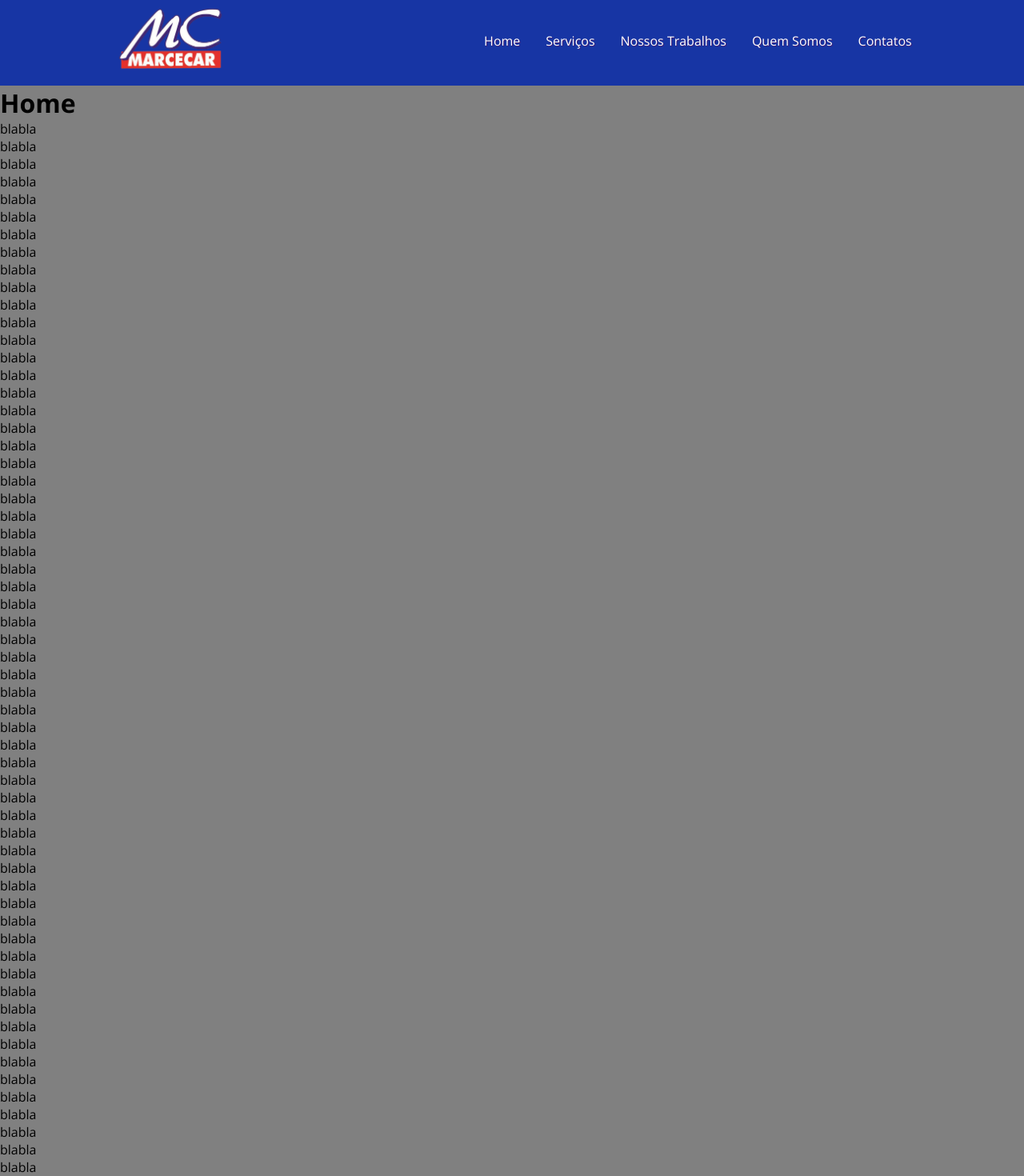
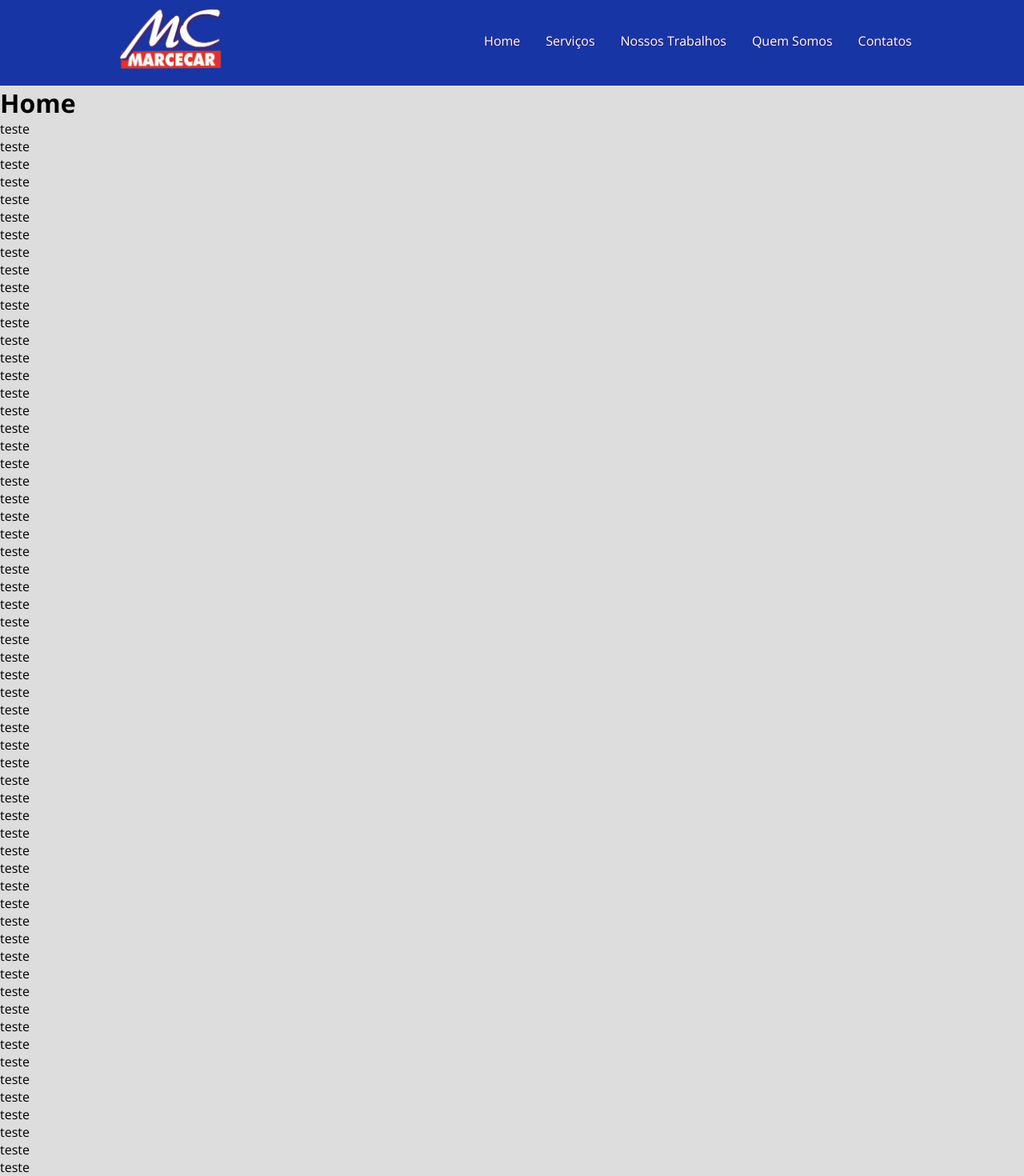
Before and after one commit to HiroVasconcelos/marcecar-app, a React (Create React App) app: page / in a window 1280 px wide. Shown: the part 5-1475 px from the top of the page at 80% size. Built offline with nearby package versions, Linux system fonts and the light colour scheme.

Commit message:
small changes

```diff
--- a/src/components/pages/Home.js
+++ b/src/components/pages/Home.js
@@ -4,66 +4,66 @@ function Home() {
     return(
         <div className={style.contentStyle}>
             <h1>Home</h1>
-            <div>blabla</div>
-            <div>blabla</div>
-            <div>blabla</div>
-            <div>blabla</div>
-            <div>blabla</div>
-            <div>blabla</div>
-            <div>blabla</div>
-            <div>blabla</div>
-            <div>blabla</div>
-            <div>blabla</div>
-            <div>blabla</div>
-            <div>blabla</div>
-            <div>blabla</div>
-            <div>blabla</div>
-            <div>blabla</div>
-            <div>blabla</div>
-            <div>blabla</div>
-            <div>blabla</div>
-            <div>blabla</div>
-            <div>blabla</div>
-            <div>blabla</div>
-            <div>blabla</div>
-            <div>blabla</div>
-            <div>blabla</div>
-            <div>blabla</div>
-            <div>blabla</div>
-            <div>blabla</div>
-            <div>blabla</div>
-            <div>blabla</div>
-            <div>blabla</div>
-            <div>blabla</div>
-            <div>blabla</div>
-            <div>blabla</div>
-            <div>blabla</div>
-            <div>blabla</div>
-            <div>blabla</div>
-            <div>blabla</div>
-            <div>blabla</div>
-            <div>blabla</div>
-            <div>blabla</div>
-            <div>blabla</div>
-            <div>blabla</div>
-            <div>blabla</div>
-            <div>blabla</div>
-            <div>blabla</div>
-            <div>blabla</div>
-            <div>blabla</div>
-            <div>blabla</div>
-            <div>blabla</div>
-            <div>blabla</div>
-            <div>blabla</div>
-            <div>blabla</div>
-            <div>blabla</div>
-            <div>blabla</div>
-            <div>blabla</div>
-            <div>blabla</div>
-            <div>blabla</div>
-            <div>blabla</div>
-            <div>blabla</div>
-            <div>blabla</div>
+            <div>teste</div>
+            <div>teste</div>
+            <div>teste</div>
+            <div>teste</div>
+            <div>teste</div>
+            <div>teste</div>
+            <div>teste</div>
+            <div>teste</div>
+            <div>teste</div>
+            <div>teste</div>
+            <div>teste</div>
+            <div>teste</div>
+            <div>teste</div>
+            <div>teste</div>
+            <div>teste</div>
+            <div>teste</div>
+            <div>teste</div>
+            <div>teste</div>
+            <div>teste</div>
+            <div>teste</div>
+            <div>teste</div>
+            <div>teste</div>
+            <div>teste</div>
+            <div>teste</div>
+            <div>teste</div>
+            <div>teste</div>
+            <div>teste</div>
+            <div>teste</div>
+            <div>teste</div>
+            <div>teste</div>
+            <div>teste</div>
+            <div>teste</div>
+            <div>teste</div>
+            <div>teste</div>
+            <div>teste</div>
+            <div>teste</div>
+            <div>teste</div>
+            <div>teste</div>
+            <div>teste</div>
+            <div>teste</div>
+            <div>teste</div>
+            <div>teste</div>
+            <div>teste</div>
+            <div>teste</div>
+            <div>teste</div>
+            <div>teste</div>
+            <div>teste</div>
+            <div>teste</div>
+            <div>teste</div>
+            <div>teste</div>
+            <div>teste</div>
+            <div>teste</div>
+            <div>teste</div>
+            <div>teste</div>
+            <div>teste</div>
+            <div>teste</div>
+            <div>teste</div>
+            <div>teste</div>
+            <div>teste</div>
+            <div>teste</div>
         </div>
     )
 }
--- a/src/components/pages/Home.module.css
+++ b/src/components/pages/Home.module.css
@@ -1,7 +1,7 @@
 .contentStyle {
     margin-top: 14vh;
     margin-bottom: 2vh;
-    background-color: gray;
+    background-color: rgb(221, 221, 221);
   }
 
 @media (max-width: 999px) {
```
